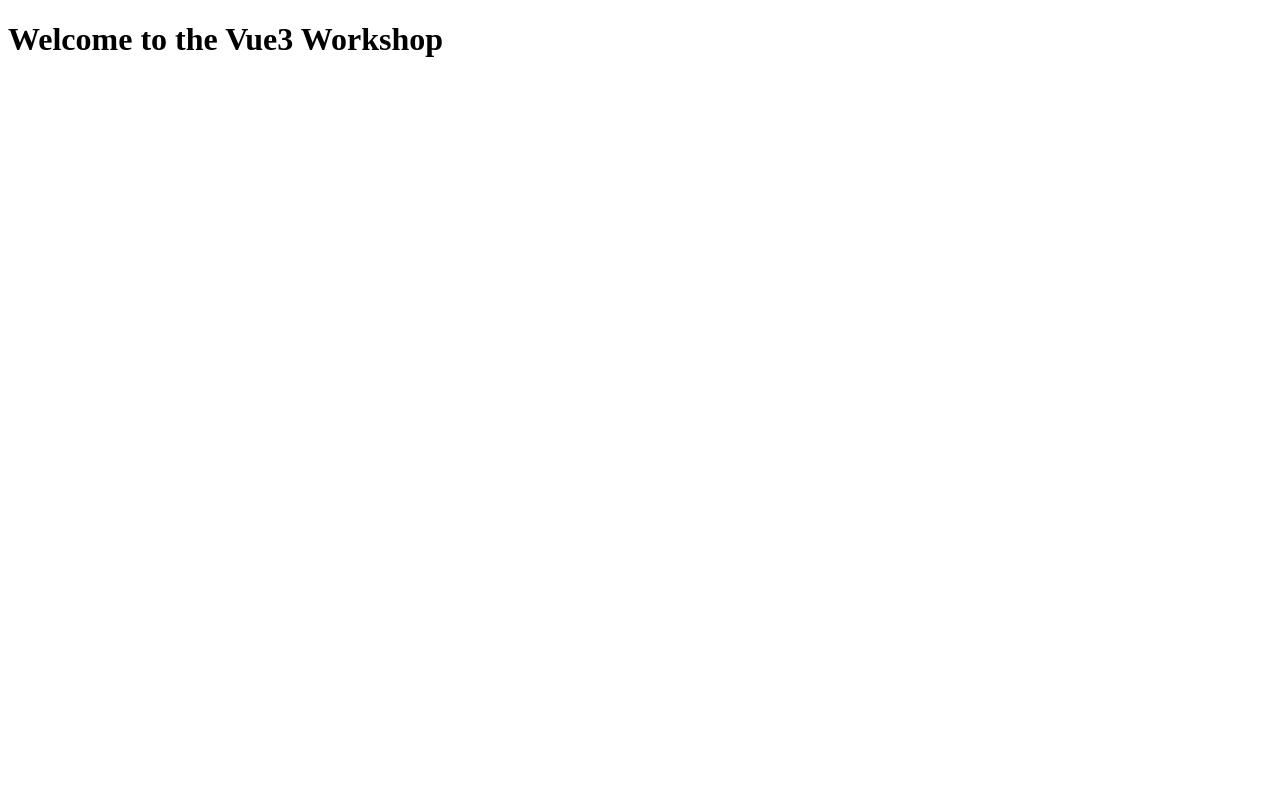
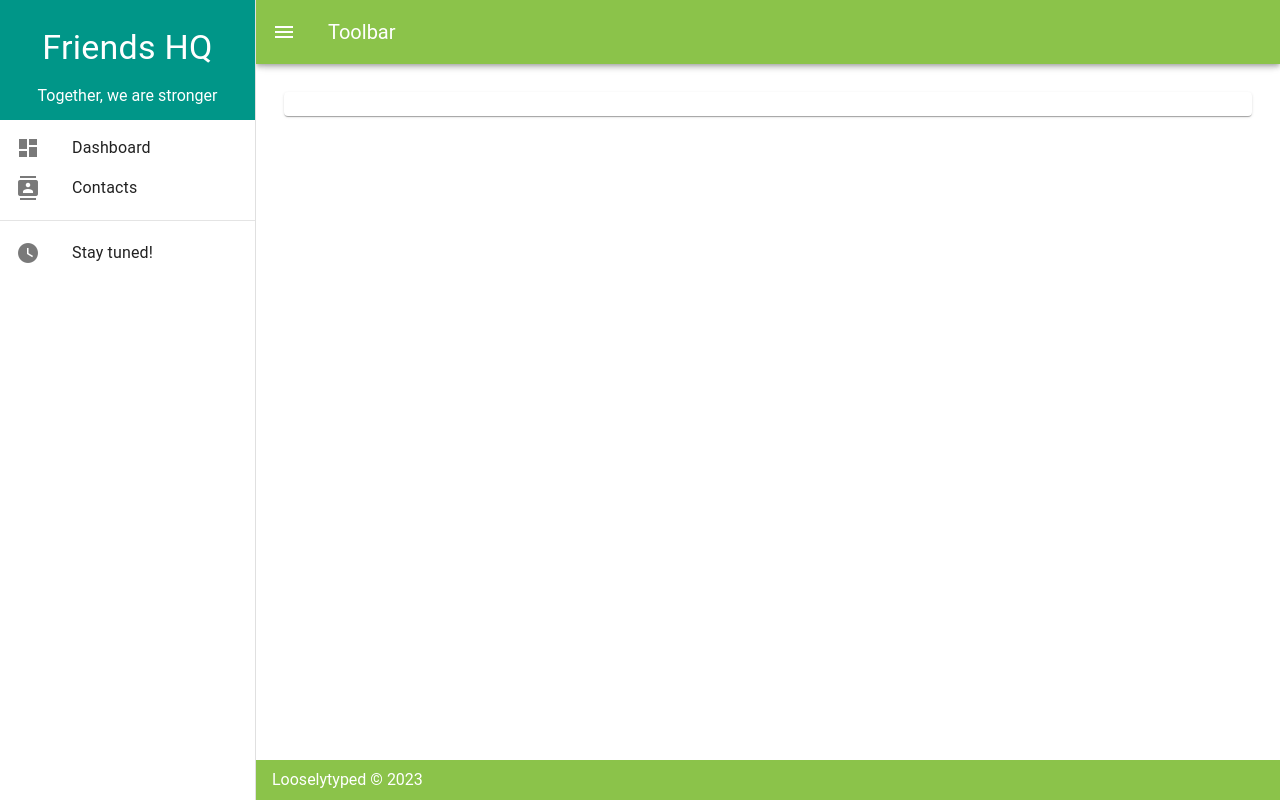
Before and after one commit to looselytyped/web-apps-with-vue3, a Vue app: page / in a window 1280 px wide. Built offline with nearby package versions, Linux system fonts and the light colour scheme.

Commit message:
feat: scaffold out the app

```diff
--- a/src/App.vue
+++ b/src/App.vue
@@ -1,7 +1,60 @@
-<script setup></script>
+<template>
+  <v-app>
+    <v-navigation-drawer v-model="drawer" app>
+      <div class="pa-3 text-center bg-teal text-white">
+        <div class="text-h4 pa-4">Friends HQ</div>
+        <p>Together, we are stronger</p>
+      </div>
 
-<template>
-  <h1>Welcome to the Vue3 Workshop</h1>
+      <v-spacer></v-spacer>
+
+      <v-list density="compact">
+        <template v-for="(item, i) of items" :key="i">
+          <v-divider dark v-if="item.divider" class="my-3"></v-divider>
+          <v-list-item v-else :value="item">
+            <template v-slot:prepend>
+              <v-icon :icon="item.icon"></v-icon>
+            </template>
+
+            <v-list-item-title v-text="item.text"></v-list-item-title>
+          </v-list-item>
+        </template>
+      </v-list>
+    </v-navigation-drawer>
+
+    <v-app-bar app clipped-right :color="headerFooterColor" class="text-white">
+      <v-app-bar-nav-icon @click.stop="drawer = !drawer"></v-app-bar-nav-icon>
+      <v-toolbar-title>Toolbar</v-toolbar-title>
+      <div class="flex-grow-1"></div>
+    </v-app-bar>
+
+    <v-main>
+      <!-- When using `PeopleList` replace this entire block -->
+      <v-container fluid>
+        <div class="d-flex justify-start mb-6" style="width: 100%">
+          <v-card class="ma-3 pa-3" style="width: 100%">
+            <!-- When using `HelloWorld` use that component here -->
+          </v-card>
+        </div>
+      </v-container>
+    </v-main>
+
+    <v-footer app :color="headerFooterColor" class="text-white" :inset="true">
+      <span>Looselytyped &copy; {{ new Date().getFullYear() }}</span>
+    </v-footer>
+  </v-app>
 </template>
 
-<style scoped></style>
+<script setup>
+import { ref } from "vue";
+
+const headerFooterColor = "light-green lighten-2";
+const items = [
+  { icon: "mdi-view-dashboard", text: "Dashboard" },
+  { icon: "mdi-contacts", text: "Contacts" },
+  { divider: true },
+  { icon: "mdi-clock", text: "Stay tuned!" },
+];
+
+let drawer = ref(null);
+</script>
--- a/src/main.js
+++ b/src/main.js
@@ -2,6 +2,21 @@ import { createApp } from "vue";
 
 import App from "./App.vue";
 
-const app = createApp(App);
+// Vuetify
+import "vuetify/styles";
+import { createVuetify } from "vuetify";
+import * as components from "vuetify/components";
+import * as directives from "vuetify/directives";
+import "@mdi/font/css/materialdesignicons.css"; // Ensure you are using css-loader
+
+const vuetify = createVuetify({
+  components,
+  directives,
+  icons: {
+    defaultSet: "mdi",
+  },
+});
+
+const app = createApp(App).use(vuetify);
 
 app.mount("#app");
```
